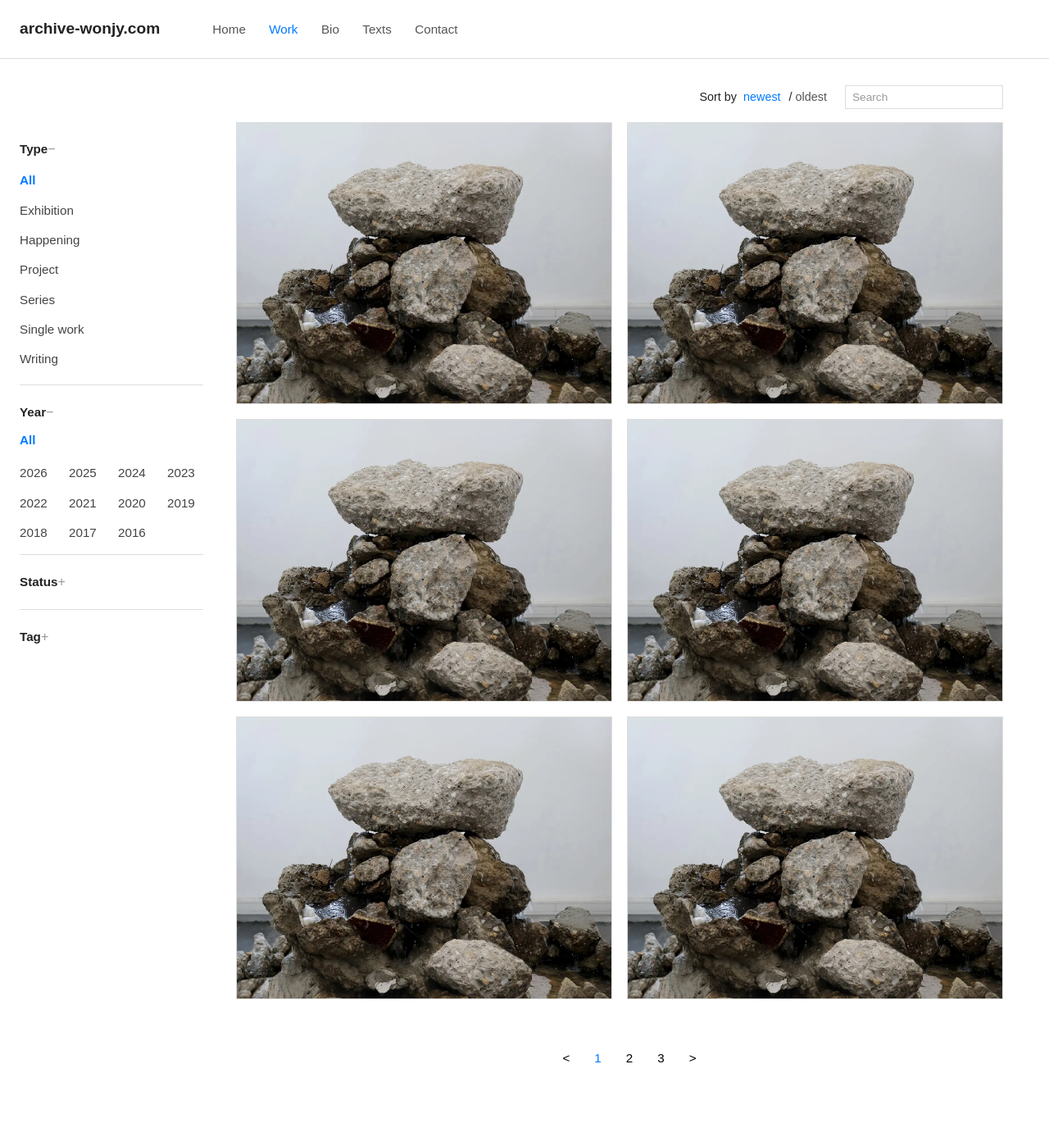
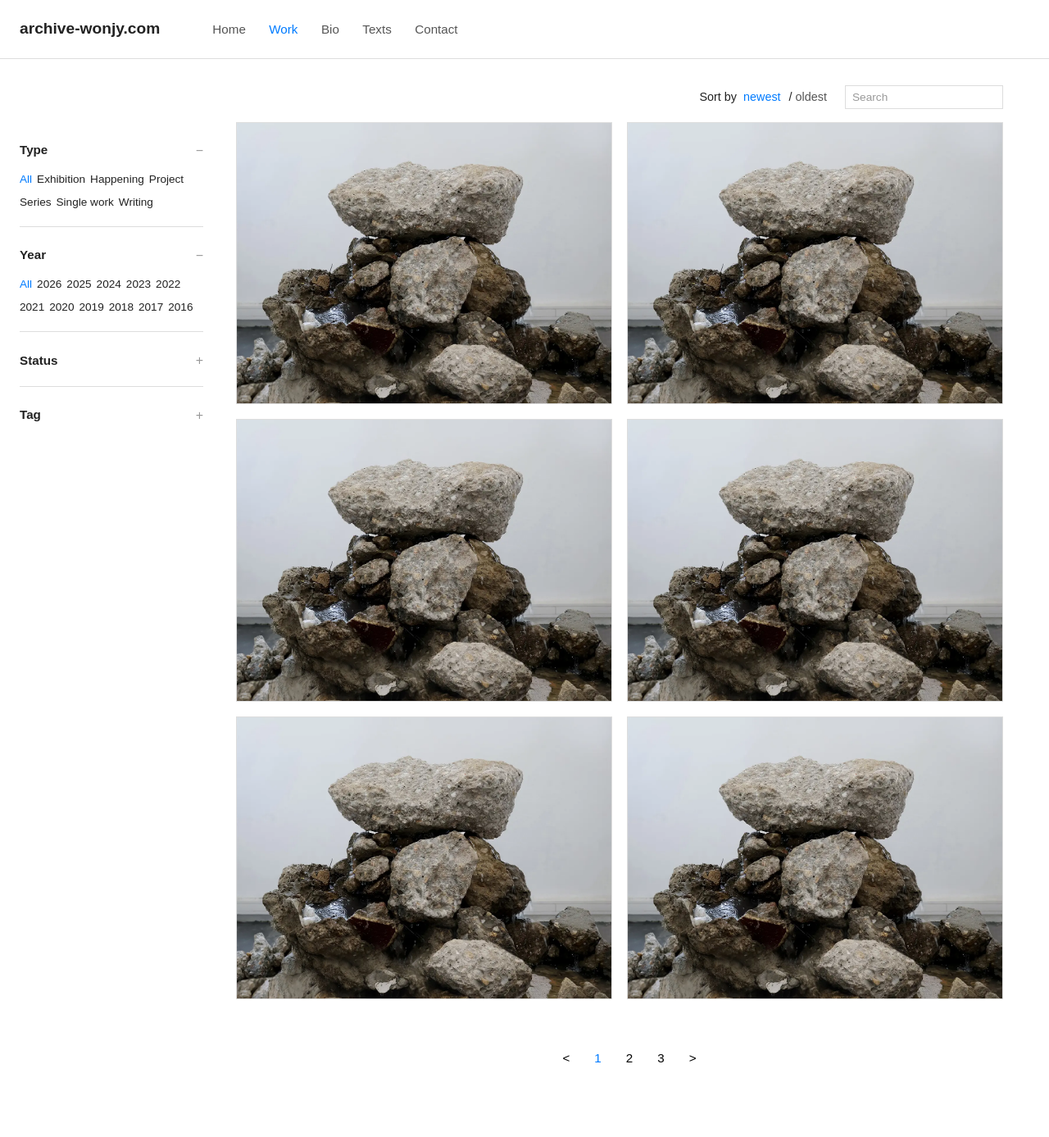
Before and after one commit to Won-Jy/archive-wonjy, a Jekyll site: the page built from work.html, in a window 1280 px wide. Shown: the whole page at 82% size. Built offline with Jekyll 4.4.1, drawn with Linux system fonts in a browser that asks for light colours.

Commit message:
Update work.html

```diff
--- a/work.html
+++ b/work.html
@@ -46,52 +46,87 @@
     @media (max-width:960px){.layout{grid-template-columns:1fr}}
 
     /* Sidebar */
-    /* 1) 사이드바 오른쪽 세로선 제거, 그룹 사이 구분선 추가 */
-    .sidebar{ border-right: none; padding-right: 16px; }
-    .filter-group{ padding: 12px 0; border-bottom: 1px solid var(--border); }
-    .filter-group:last-child{ border-bottom: 0; }
-    .filter-head{ padding: 8px 0; }
-    .filter-head .label{ font-weight:600; font-size:0.95em; }
-    .toggle{ color:#999; }
+.sidebar {
+  padding-right: 16px;
+}
+@media (max-width:960px) {
+  .sidebar {
+    border-bottom: 1px solid var(--border);
+    padding-bottom: 16px;
+    margin-bottom: 8px;
+  }
+}
 
-    /* 2) 칩을 '텍스트 버튼'처럼 보이게: 테두리/배경 제거 */
-    .chips{ display:block; gap:0; }                /* 기본은 세로 리스트 */
-    .chip{
-      display:block;                               /* 한 줄에 하나 */
-      padding:6px 0;
-      margin:0;
-      border:0; border-radius:0;
-      background:none;
-      color:#444;                                   /* 기본 회색 텍스트 */
-      font-size:0.95em;
-      cursor:pointer;
-    }
-    .chip:hover,
-    .chip:focus{ color:var(--blue); outline:none; } /* 사이트 링크와 동일 hover */
-    .chip.active{ color:var(--blue); font-weight:600; } /* active도 파랑 */
+/* 필터 그룹 */
+.filter-group {
+  margin: 16px 0;
+  border-bottom: 1px solid var(--border); /* 그룹 간 구분선 */
+  padding-bottom: 12px;
+}
+.filter-group:last-child {
+  border-bottom: none; /* 마지막 그룹은 구분선 제거 */
+}
 
-    /* 3) 'All'은 항상 진하게(기본 색 유지), hover/active 시 파랑 */
-    .chip[data-value="__ALL__"]{ font-weight:700; }     /* 두껍게만 */
-    .chip[data-value="__ALL__"].active{ color:var(--blue); }
+/* 필터 제목 */
+.filter-head {
+  display: flex;
+  align-items: center;
+  justify-content: space-between;
+  cursor: pointer;
+  user-select: none;
+  padding: 6px 0;
+}
+.filter-head .label {
+  font-weight: bold;
+  font-size: 0.95em;
+}
+.toggle {
+  color: #999;
+}
 
-    /* 4) Type/Status/Tag: 세로 정렬(기본 그대로) */
-    /* 이미 .chips display:block; .chip display:block 으로 세로 배치 */
+/* 필터 내용 */
+.filter-body {
+  margin: 6px 0 6px 0;
+}
 
-    /* 5) Year: 내림차순 4열 그리드 + 'All'은 맨 위에 단독 줄 */
-    .filter-group[data-filter="year"] .chips{
-      display:grid;
-      grid-template-columns: repeat(4, auto);
-      column-gap: 16px;
-      row-gap: 8px;
-      align-content:start;
-    }
-    .filter-group[data-filter="year"] .chip{
-      display:inline-block; padding:2px 0; margin:0;
-    }
-    .filter-group[data-filter="year"] .chip[data-value="__ALL__"]{
-      grid-column: 1 / -1;                          /* All이 첫 줄 전체 차지 */
-      padding-bottom: 6px;
-    }
+/* 버튼 기본 스타일 (테두리/배경 제거, 텍스트 링크 스타일) */
+.chips {
+  display: flex;
+  flex-wrap: wrap;
+  gap: 6px;
+}
+.chip {
+  border: none;
+  background: none;
+  padding: 0;
+  font-size: 0.85em;
+  cursor: pointer;
+  color: inherit;
+  font-weight: normal; /* 기본은 볼드 아님 */
+}
+.chip:hover,
+.chip.active {
+  color: var(--blue); /* hover, active 시 파란색 */
+}
+
+/* All 버튼만 볼드 */
+.chip.all {
+  font-weight: bold;
+}
+
+/* 세로 정렬 그룹 (Type, Status, Tag) */
+.filter-group.vertical .chips {
+  flex-direction: column;
+  align-items: flex-start;
+}
+
+/* Year 그룹 (4열 가로 배열, 내림차순 가정) */
+.filter-group.year .chips {
+  display: grid;
+  grid-template-columns: repeat(4, auto);
+  gap: 6px 12px;
+}
+
 
     /* 반응형: 화면 줄면 열 수 줄이기 */
     @media (max-width: 1100px){
```
